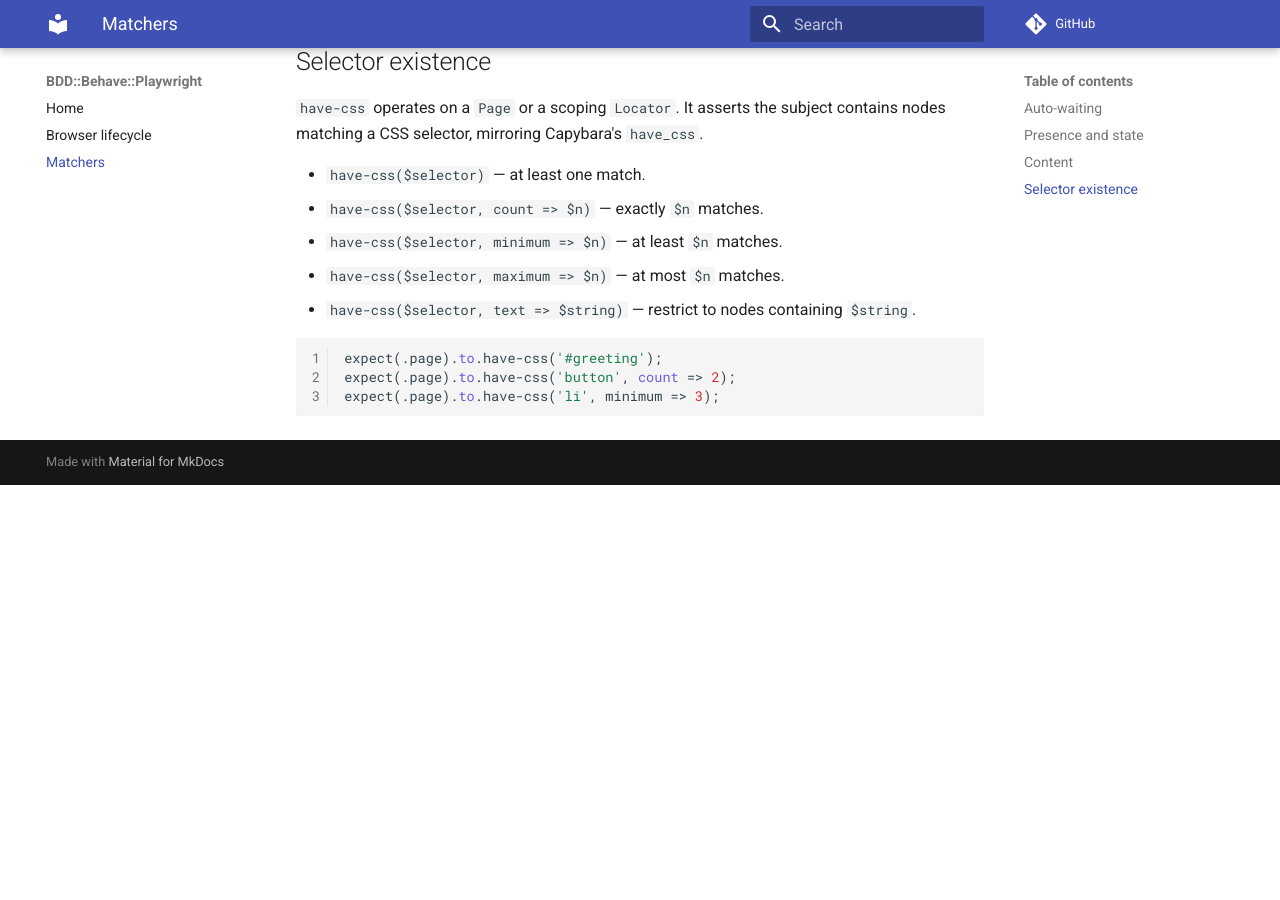
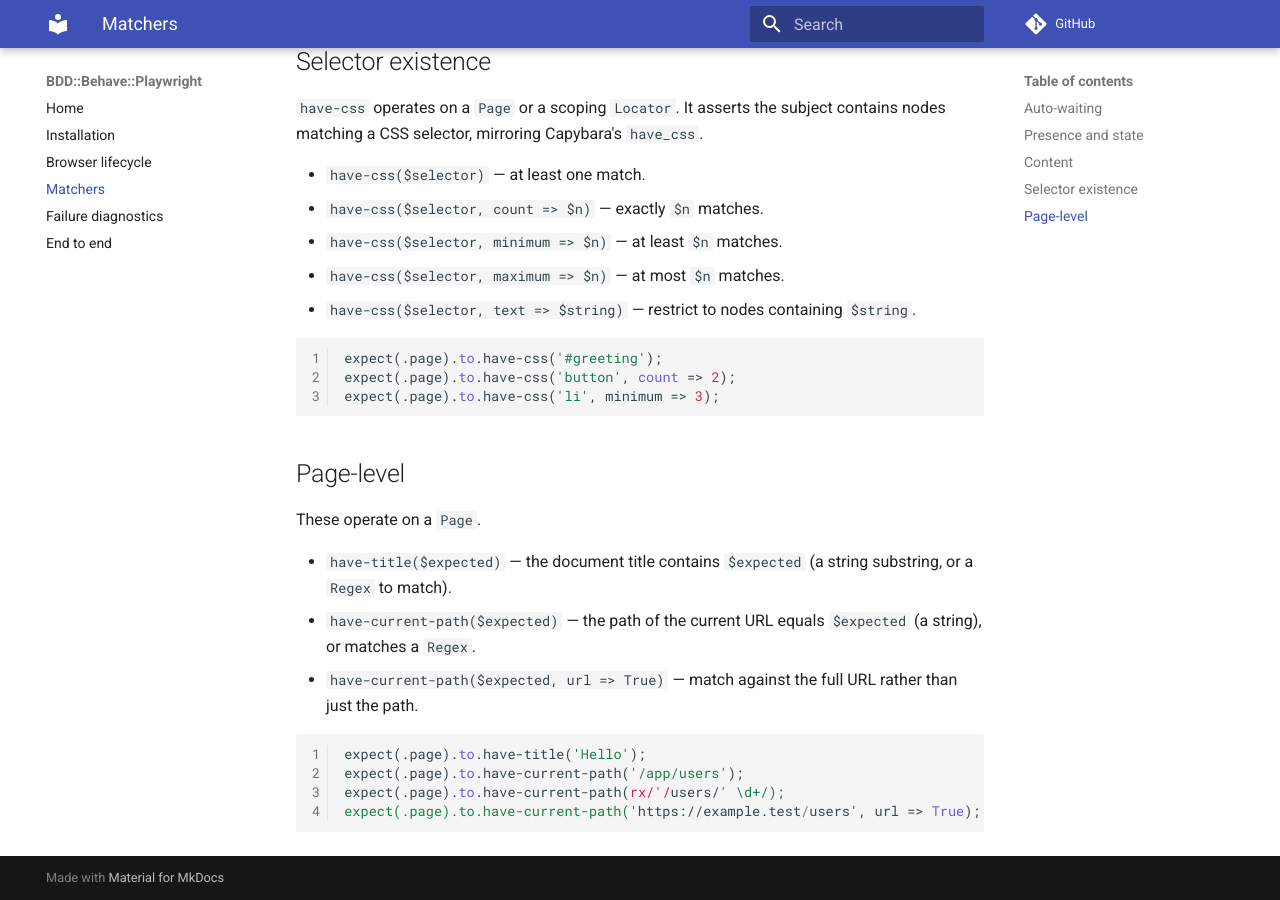
Before and after one commit to gdonald/BDD-Behave-Playwright, an MkDocs documentation site: the page built from docs-src/docs/matchers.md, in a window 1280 px wide and 900 px high, scrolled down 1609 px. Built offline with MkDocs 1.6.1 and Material for MkDocs 9.7.7, drawn with Linux system fonts in a browser that asks for light colours; comment, search, counter and statistics services are not loaded; before the commit the page ends 2094 px from its top, so only the background shows below that.

Commit message:
Add more docs

````diff
--- a/META6.json
+++ b/META6.json
@@ -16,7 +16,8 @@
   "provides": {
     "BDD::Behave::Playwright": "lib/BDD/Behave/Playwright.rakumod",
     "BDD::Behave::Playwright::Lifecycle": "lib/BDD/Behave/Playwright/Lifecycle.rakumod",
-    "BDD::Behave::Playwright::Matchers": "lib/BDD/Behave/Playwright/Matchers.rakumod"
+    "BDD::Behave::Playwright::Matchers": "lib/BDD/Behave/Playwright/Matchers.rakumod",
+    "BDD::Behave::Playwright::Diagnostics": "lib/BDD/Behave/Playwright/Diagnostics.rakumod"
   },
   "resources": [],
   "source-url": "https://github.com/gdonald/BDD-Behave-Playwright.git"
--- a/docs-src/docs/matchers.md
+++ b/docs-src/docs/matchers.md
@@ -83,3 +83,21 @@ expect(.page).to.have-css('#greeting');
 expect(.page).to.have-css('button', count => 2);
 expect(.page).to.have-css('li', minimum => 3);
 ```
+
+## Page-level
+
+These operate on a `Page`.
+
+- `have-title($expected)` — the document title contains `$expected` (a string
+  substring, or a `Regex` to match).
+- `have-current-path($expected)` — the path of the current URL equals `$expected`
+  (a string), or matches a `Regex`.
+- `have-current-path($expected, url => True)` — match against the full URL rather
+  than just the path.
+
+```raku
+expect(.page).to.have-title('Hello');
+expect(.page).to.have-current-path('/app/users');
+expect(.page).to.have-current-path(rx/'/users/' \d+/);
+expect(.page).to.have-current-path('https://example.test/users', url => True);
+```
--- a/docs-src/mkdocs.yml
+++ b/docs-src/mkdocs.yml
@@ -3,8 +3,11 @@ site_url: https://gdonald.github.io/BDD-Behave-Playwright/
 repo_url: https://github.com/gdonald/BDD-Behave-Playwright
 nav:
   - Home: index.md
+  - Installation: installation.md
   - Browser lifecycle: lifecycle.md
   - Matchers: matchers.md
+  - Failure diagnostics: diagnostics.md
+  - End to end: end-to-end.md
 theme:
   name: 'material'
 markdown_extensions:
````
Also changed, not shown: docs-src/docs/diagnostics.md (added, +38 -0 lines), docs-src/docs/end-to-end.md (added, +42 -0 lines), docs-src/docs/installation.md (added, +50 -0 lines), README.md (added), 11 other files.
